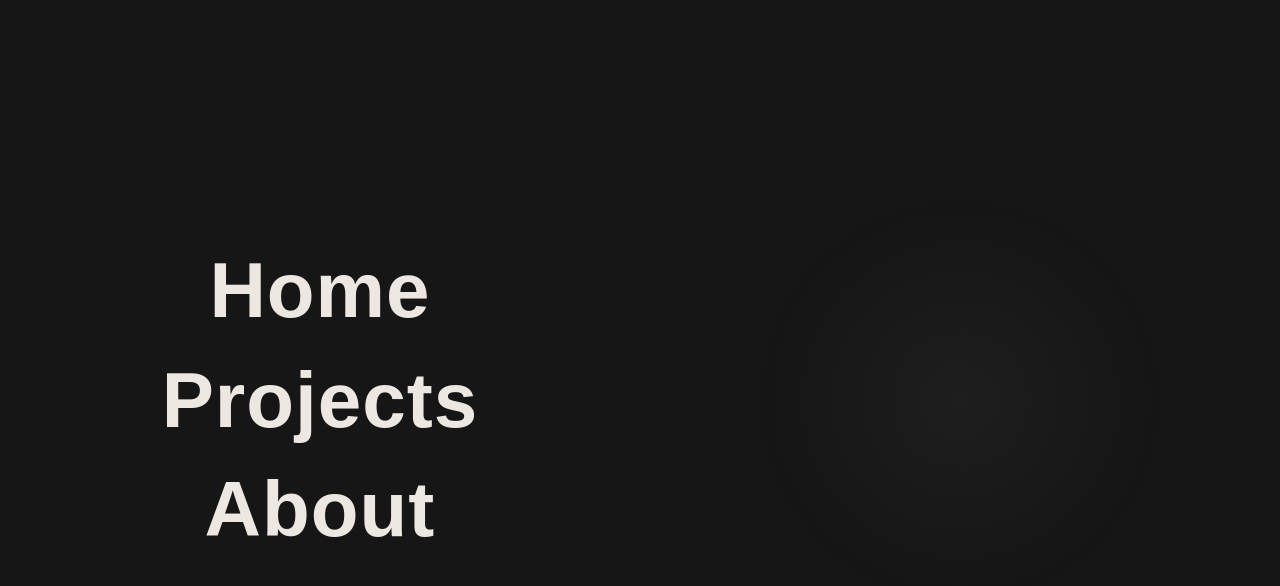
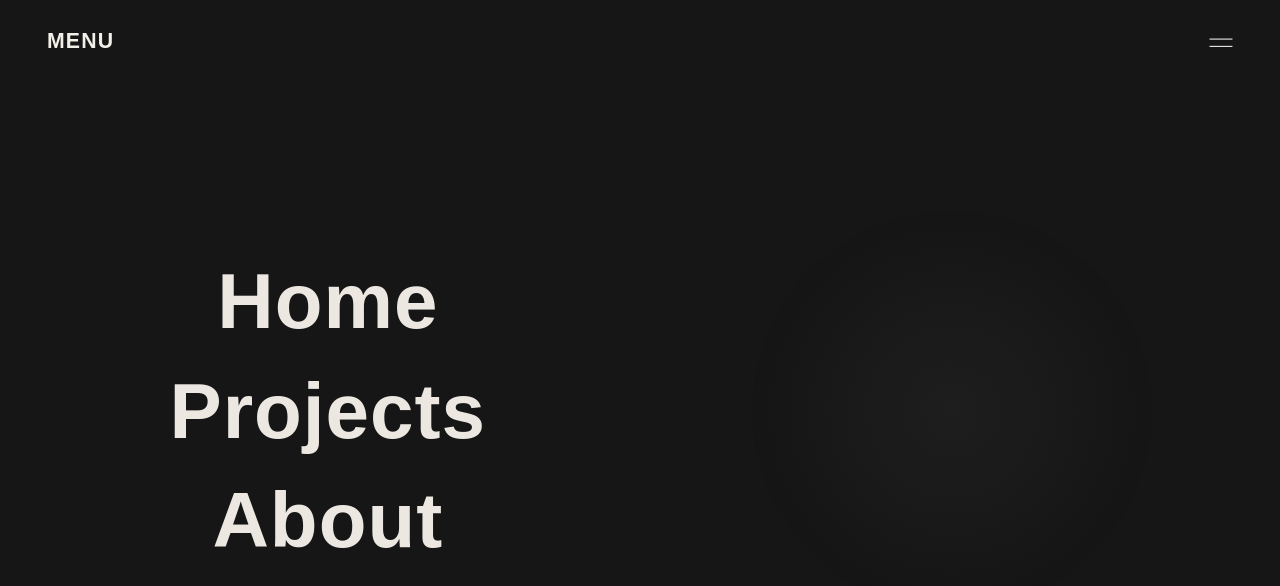
Before and after one commit to NoxturneDev/personal-portfolio-website, a React (Create React App) app: page / in a window 1280 px wide. Shown: the top 586 px of the page. Built offline with nearby package versions, Linux system fonts and the light colour scheme; a web font is replaced by a local one.

Commit message:
add nav header

```diff
--- a/src/components/Nav.jsx
+++ b/src/components/Nav.jsx
@@ -1,12 +1,22 @@
 import React, { useState, useEffect } from 'react'
 import { motion } from 'framer-motion'
 import { Link } from 'react-router-dom'
+import { NavIcon } from './Icons'
 import Sphere from './Sphere'
+import PageHeader from './PageHeader'
 
 function Nav() {
-
     return (
-        <div className='nav-container container-flex'>
+        <div className='nav-container container-flex-col'>
+            <div className="nav-header">
+                <div className="header">
+                    MENU
+                </div>
+                <div className="nav-toggle-icon">
+                    <NavIcon color='#FFFFFF' />
+                </div>
+            </div>
+            <div className="nav-section-wrapper container-flex">
                 <div className="nav-links-section">
                     <ul>
                         <motion.li
@@ -36,6 +46,7 @@ function Nav() {
                     <Sphere />
                 </div>
             </div>
+        </div>
     )
 }
 
--- a/src/style/components/_nav.scss
+++ b/src/style/components/_nav.scss
@@ -4,7 +4,24 @@
     background-color: $dark-300;
     width: 100vw;
     height: 100vw;
+    padding: 2em 1em;
 }
+
+.nav-header {
+    @include flex(center, center);
+
+    width: 100%;
+    padding: 0 2em;
+
+    .header {
+        flex-grow: 1;
+        color: $light-200;
+    }
+}
+
+.nav-section-wrapper {
+    flex-grow: 1;
+    width: 100%;
 
     .nav-sphere-section {
         @include flex(center, center);
@@ -26,9 +43,10 @@
                 margin: 0.2em 1em;
                 width: fit-content;
 
-            a{
+                a {
                     color: $light-300;
                 }
             }
         }
     }
+}
--- a/src/style/css/main.css
+++ b/src/style/css/main.css
@@ -309,25 +309,41 @@ h2 {
   background-color: #161616;
   width: 100vw;
   height: 100vw;
+  padding: 2em 1em;
 }
 
-.nav-sphere-section {
+.nav-header {
+  display: flex;
+  justify-content: center;
+  align-items: center;
+  width: 100%;
+  padding: 0 2em;
+}
+.nav-header .header {
+  flex-grow: 1;
+  color: #F2EEE8;
+}
+
+.nav-section-wrapper {
+  flex-grow: 1;
+  width: 100%;
+}
+.nav-section-wrapper .nav-sphere-section {
   display: flex;
   justify-content: center;
   align-items: center;
   min-width: 50%;
 }
-
-.nav-links-section {
+.nav-section-wrapper .nav-links-section {
   flex-grow: 1;
 }
-.nav-links-section ul {
+.nav-section-wrapper .nav-links-section ul {
   display: flex;
   flex-direction: column;
   justify-content: center;
   align-items: center;
 }
-.nav-links-section ul .nav-links {
+.nav-section-wrapper .nav-links-section ul .nav-links {
   font-size: 5rem;
   font-family: "Melodrama", sans-serif;
   font-weight: bold;
@@ -337,7 +353,7 @@ h2 {
   width: -moz-fit-content;
   width: fit-content;
 }
-.nav-links-section ul .nav-links a {
+.nav-section-wrapper .nav-links-section ul .nav-links a {
   color: #ECE8E1;
 }
 
```
Also changed, not shown: 1 other file (tests, documents, lock files or other folders). Lines whose indentation alone changed are shown as unchanged.
